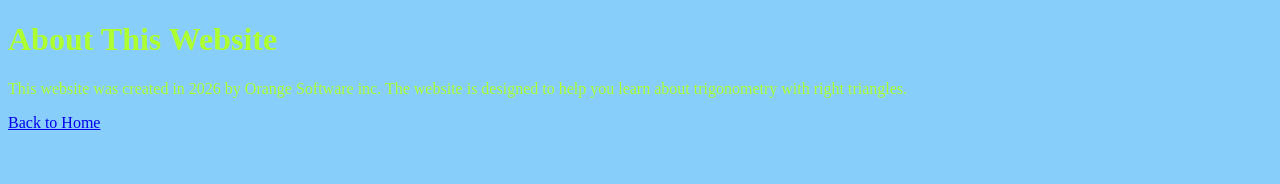
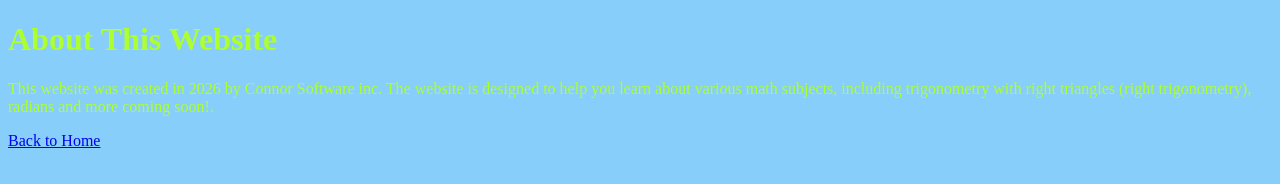
Before and after one commit to Orange-nice-fox/learn-trigonometry, a plain HTML site: page about.html in a window 1280 px wide. Drawn offline with Linux system fonts and the light colour scheme.

Commit message:
Add files via upload

```diff
--- a/about.html
+++ b/about.html
@@ -14,7 +14,7 @@
     </head>
     <body>
         <h1>About This Website</h1>
-        <p>This website was created in 2026 by Orange Software inc. The website is designed to help you learn about trigonometry with right triangles.</p>
+        <p>This website was created in 2026 by Connor Software inc. The website is designed to help you learn about various math subjects, including trigonometry with right triangles (right trigonometry), radians and more coming soon!.</p>
         <a href="index.html">Back to Home</a>
     </body>
 </html>
```
Also changed, not shown: index.html (+2 -0 lines), trigonometry.html (+1 -1 lines).
